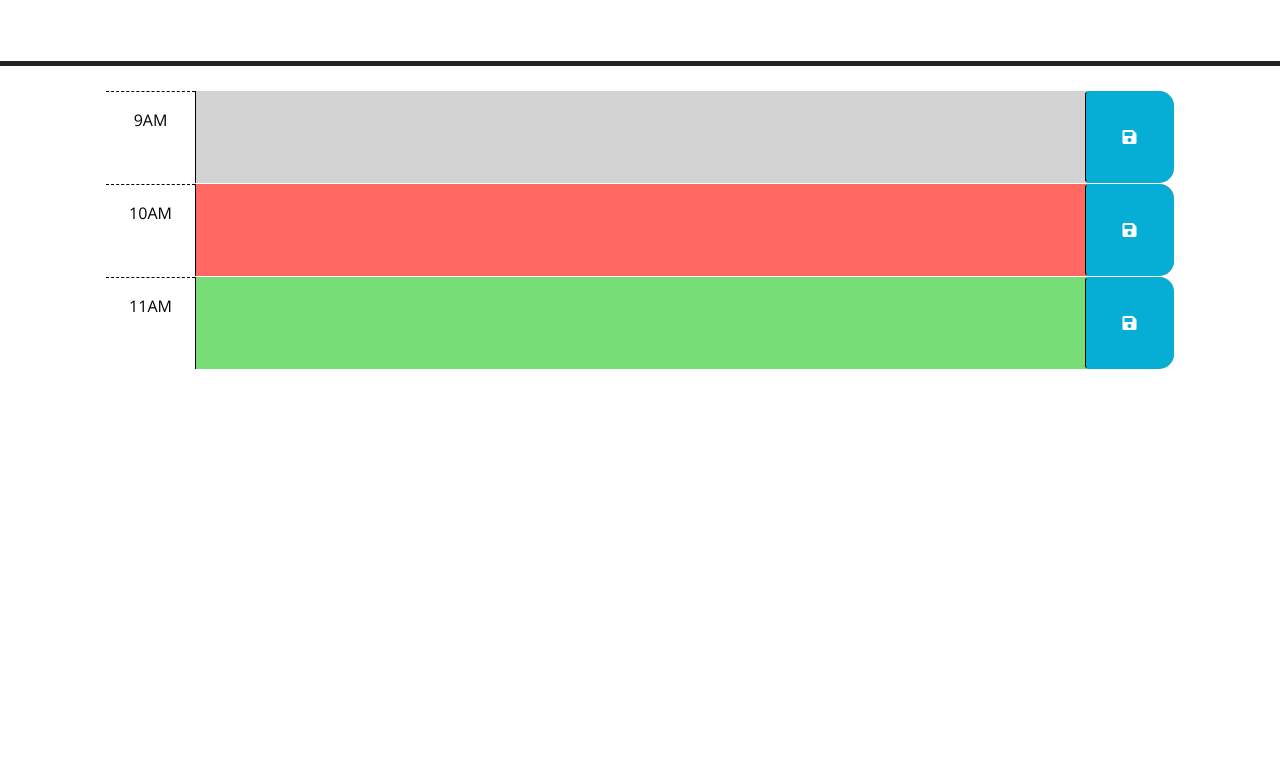
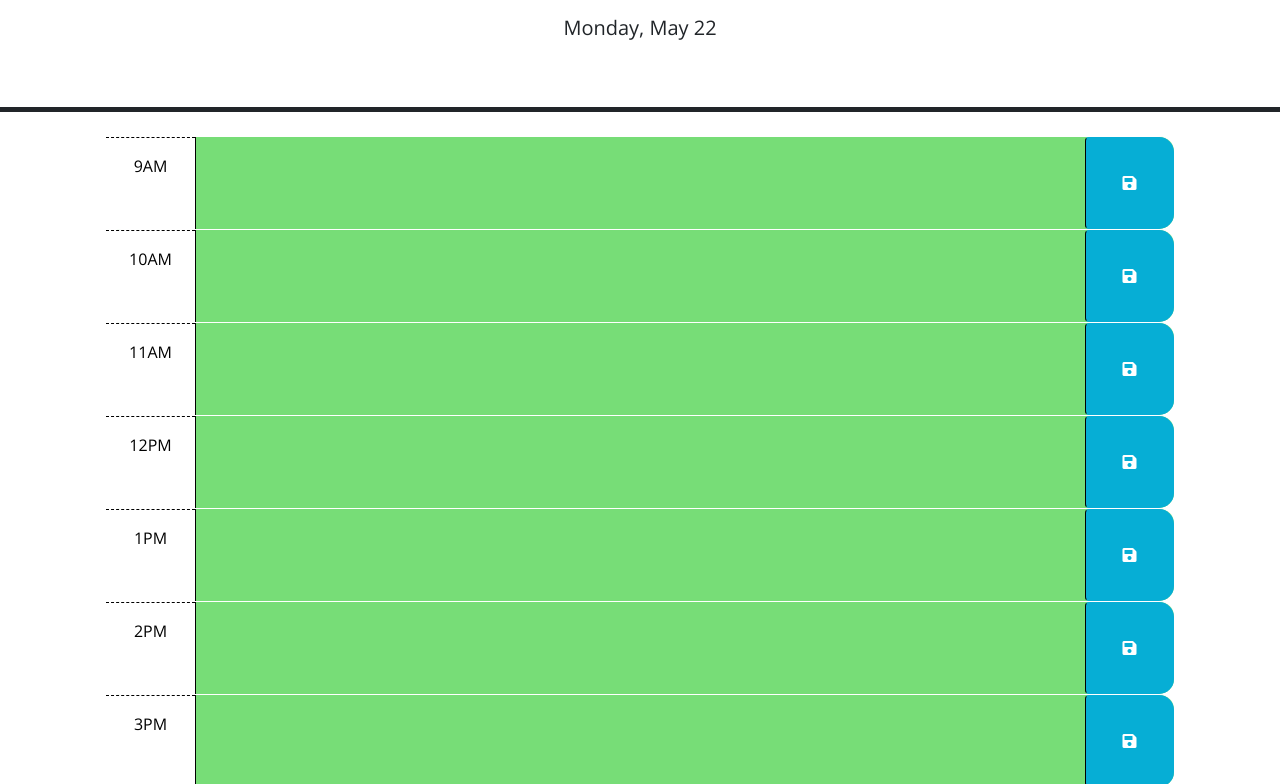
Before and after one commit to cm-thom/hourly-planner, a plain HTML site: page index.html in a window 1280 px wide. Shown: the part 166-950 px from the top of the page. Before the commit the page ends 800 px from the top, so only its background shows below. Drawn offline with nearby package versions, Linux system fonts and the light colour scheme.

Commit message:
added timeNow to grab current hour. added time at top of page. added loop to apply css stylings based on current time.

```diff
--- a/index.html
+++ b/index.html
@@ -26,7 +26,7 @@
     <header class="p-5 mb-4 border-5 border-bottom border-dark text-center">
       <h1 class="display-3">Work Day Scheduler</h1>
       <p class="lead">A simple calendar app for scheduling your work day</p>
-      <p id="currentDay" class="lead"></p>
+      <p id="currentDay" class="lead">current time goes here</p>
     </header>
     <div class="container-lg px-5">
       <!-- Use class for "past", "present", and "future" to apply styles to the
@@ -39,9 +39,17 @@
         code is implemented.
         -->
 
+        <div id="hour-9" class="row time-block">
+          <div class="col-2 col-md-1 hour text-center py-3">9AM</div>
+          <textarea class="col-8 col-md-10 description" rows="3"> </textarea>
+          <button class="btn saveBtn col-2 col-md-1" aria-label="save">
+            <i class="fas fa-save" aria-hidden="true"></i>
+          </button>
+        </div>
+
       <!-- Example of a past time block. The "past" class adds a gray background color. -->
-      <div id="hour-9" class="row time-block past">
-        <div class="col-2 col-md-1 hour text-center py-3">9AM</div>
+      <div id="hour-10" class="row time-block">
+        <div class="col-2 col-md-1 hour text-center py-3">10AM</div>
         <textarea class="col-8 col-md-10 description" rows="3"> </textarea>
         <button class="btn saveBtn col-2 col-md-1" aria-label="save">
           <i class="fas fa-save" aria-hidden="true"></i>
@@ -49,8 +57,8 @@
       </div>
 
       <!-- Example of a a present time block. The "present" class adds a red background color. -->
-      <div id="hour-10" class="row time-block present">
-        <div class="col-2 col-md-1 hour text-center py-3">10AM</div>
+      <div id="hour-11" class="row time-block">
+        <div class="col-2 col-md-1 hour text-center py-3">11AM</div>
         <textarea class="col-8 col-md-10 description" rows="3"> </textarea>
         <button class="btn saveBtn col-2 col-md-1" aria-label="save">
           <i class="fas fa-save" aria-hidden="true"></i>
@@ -58,8 +66,48 @@
       </div>
 
       <!-- Example of a future time block. The "future" class adds a green background color. -->
-      <div id="hour-11" class="row time-block future">
-        <div class="col-2 col-md-1 hour text-center py-3">11AM</div>
+      <div id="hour-12" class="row time-block">
+        <div class="col-2 col-md-1 hour text-center py-3">12PM</div>
+        <textarea class="col-8 col-md-10 description" rows="3"> </textarea>
+        <button class="btn saveBtn col-2 col-md-1" aria-label="save">
+          <i class="fas fa-save" aria-hidden="true"></i>
+        </button>
+      </div>
+
+      <div id="hour-13" class="row time-block">
+        <div class="col-2 col-md-1 hour text-center py-3">1PM</div>
+        <textarea class="col-8 col-md-10 description" rows="3"> </textarea>
+        <button class="btn saveBtn col-2 col-md-1" aria-label="save">
+          <i class="fas fa-save" aria-hidden="true"></i>
+        </button>
+      </div>
+
+      <div id="hour-14" class="row time-block">
+        <div class="col-2 col-md-1 hour text-center py-3">2PM</div>
+        <textarea class="col-8 col-md-10 description" rows="3"> </textarea>
+        <button class="btn saveBtn col-2 col-md-1" aria-label="save">
+          <i class="fas fa-save" aria-hidden="true"></i>
+        </button>
+      </div>
+
+      <div id="hour-15" class="row time-block">
+        <div class="col-2 col-md-1 hour text-center py-3">3PM</div>
+        <textarea class="col-8 col-md-10 description" rows="3"> </textarea>
+        <button class="btn saveBtn col-2 col-md-1" aria-label="save">
+          <i class="fas fa-save" aria-hidden="true"></i>
+        </button>
+      </div>
+
+      <div id="hour-16" class="row time-block">
+        <div class="col-2 col-md-1 hour text-center py-3">4PM</div>
+        <textarea class="col-8 col-md-10 description" rows="3"> </textarea>
+        <button class="btn saveBtn col-2 col-md-1" aria-label="save">
+          <i class="fas fa-save" aria-hidden="true"></i>
+        </button>
+      </div>
+
+      <div id="hour-17" class="row time-block">
+        <div class="col-2 col-md-1 hour text-center py-3">5PM</div>
         <textarea class="col-8 col-md-10 description" rows="3"> </textarea>
         <button class="btn saveBtn col-2 col-md-1" aria-label="save">
           <i class="fas fa-save" aria-hidden="true"></i>
--- a/script.js
+++ b/script.js
@@ -2,22 +2,49 @@
 // the code isn't run until the browser has finished rendering all the elements
 // in the html.
 $(function () {
+
+  const timeNow = dayjs().format('HH');
+  // const timeNow = 13
+  console.log(timeNow);
+  //var rootEl = $('root')
   // TODO: Add a listener for click events on the save button. This code should
   // use the id in the containing time-block as a key to save the user input in
   // local storage. HINT: What does `this` reference in the click listener
   // function? How can DOM traversal be used to get the "hour-x" id of the
   // time-block containing the button that was clicked? How might the id be
   // useful when saving the description in local storage?
+  $('.saveBtn').click(function() {
+    //put logic for save textarea content to localstorage here
+    var textContent = $(this).prev().val();
+    console.log(textContent + 'save to local storage!');
+    localStorage.setItem($(this).parent().attr('id'), textContent);
+  });
   //
   // TODO: Add code to apply the past, present, or future class to each time
   // block by comparing the id to the current hour. HINTS: How can the id
   // attribute of each time-block be used to conditionally add or remove the
   // past, present, and future classes? How can Day.js be used to get the
   // current hour in 24-hour time?
+  for ( i = 9; i < 18; i++ ) {
+    console.log(('hour-' + [i]));
+    if (i < timeNow) {
+      $('#hour-' + [i]).toggleClass('past');
+    } else if (i > timeNow) {
+      $('#hour-' + [i]).toggleClass('future');
+    } else {
+      $('#hour-' + [i]).toggleClass('present');
+    }};
+
+
+  //   div id > timeNow traverse dom to get div toggleClass('future')
+  //   div id < timeNow traverse dom to get div toggleClass('past')
+  //   div id === timeNow traverse dom to get div toggleClass('present')
   //
   // TODO: Add code to get any user input that was saved in localStorage and set
   // the values of the corresponding textarea elements. HINT: How can the id
   // attribute of each time-block be used to do this?
   //
   // TODO: Add code to display the current date in the header of the page.
+  const headerTime = document.getElementById('currentDay');
+  headerTime.innerHTML = dayjs().format('dddd, MMMM D');
 });
```
